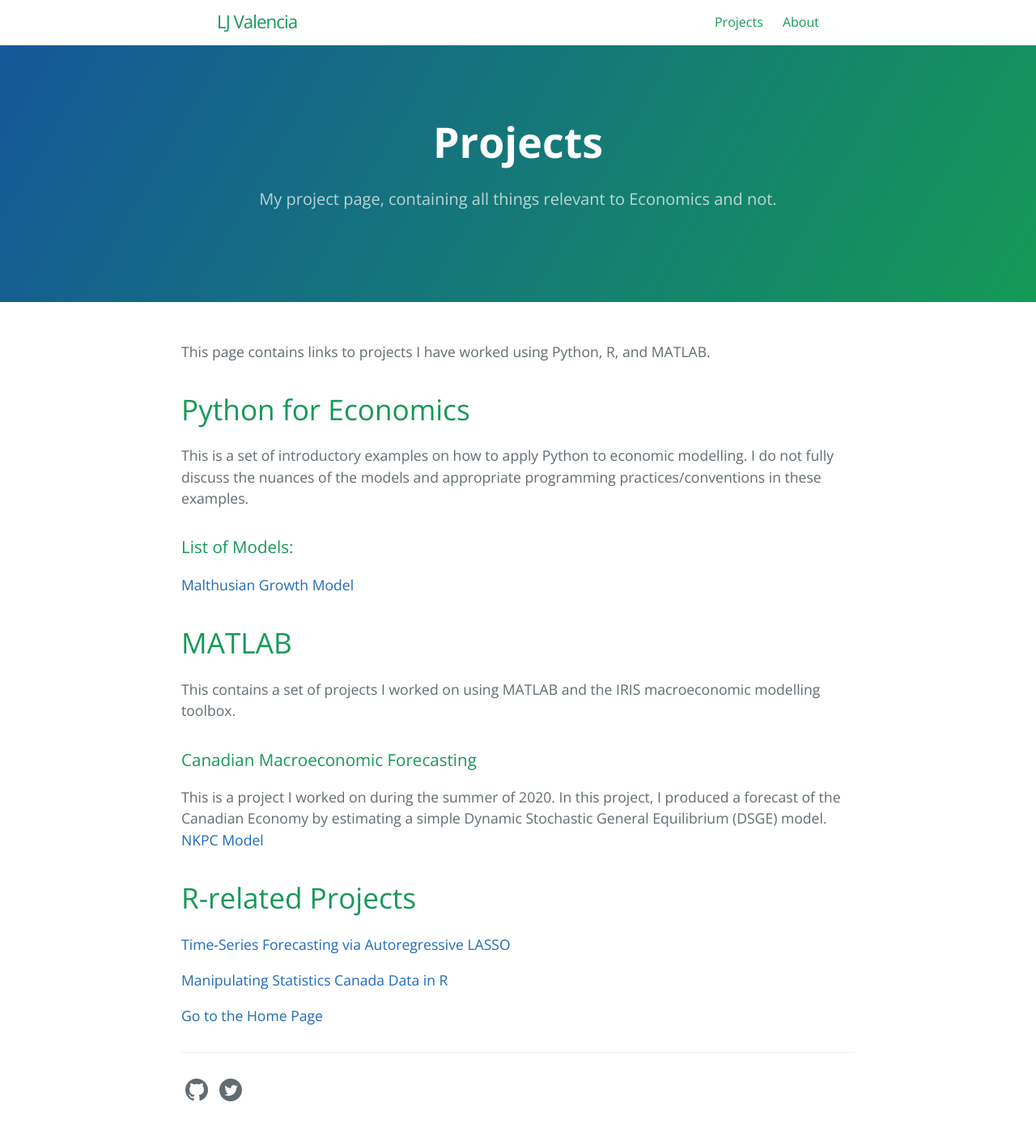
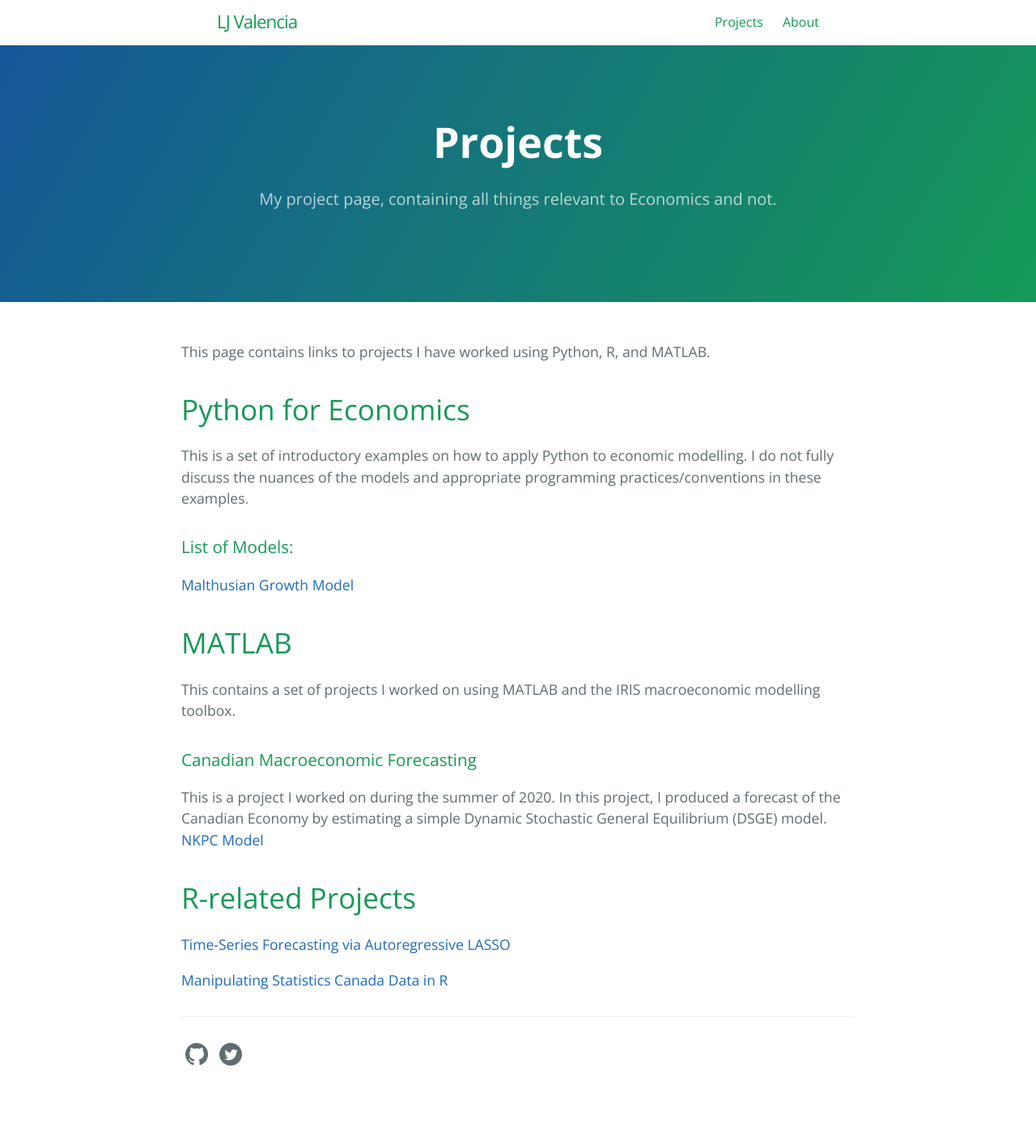
Before and after one commit to lj-valencia/cayman-blog-old-site, a Jekyll site: the page built from projects.md, in a window 1280 px wide. Shown: the whole page at 81% size. Built offline with Jekyll 4.4.1, drawn with Linux system fonts in a browser that asks for light colours; after the commit the page ends 1370 px from its top, so only the background shows below that.

Commit message:
Update projects.md

```diff
--- a/projects.md
+++ b/projects.md
@@ -25,5 +25,3 @@ This is a project I worked on during the summer of 2020. In this project, I prod
 [Time-Series Forecasting via Autoregressive LASSO](https://github.com/lj-valencia/R-projects/blob/master/autoregressive-lasso.pdf)
 
 [Manipulating Statistics Canada Data in R](https://github.com/lj-valencia/R-projects/blob/master/manipulate-cansim.pdf)
-
-[Go to the Home Page]({{ '/' | absolute_url }})
```
